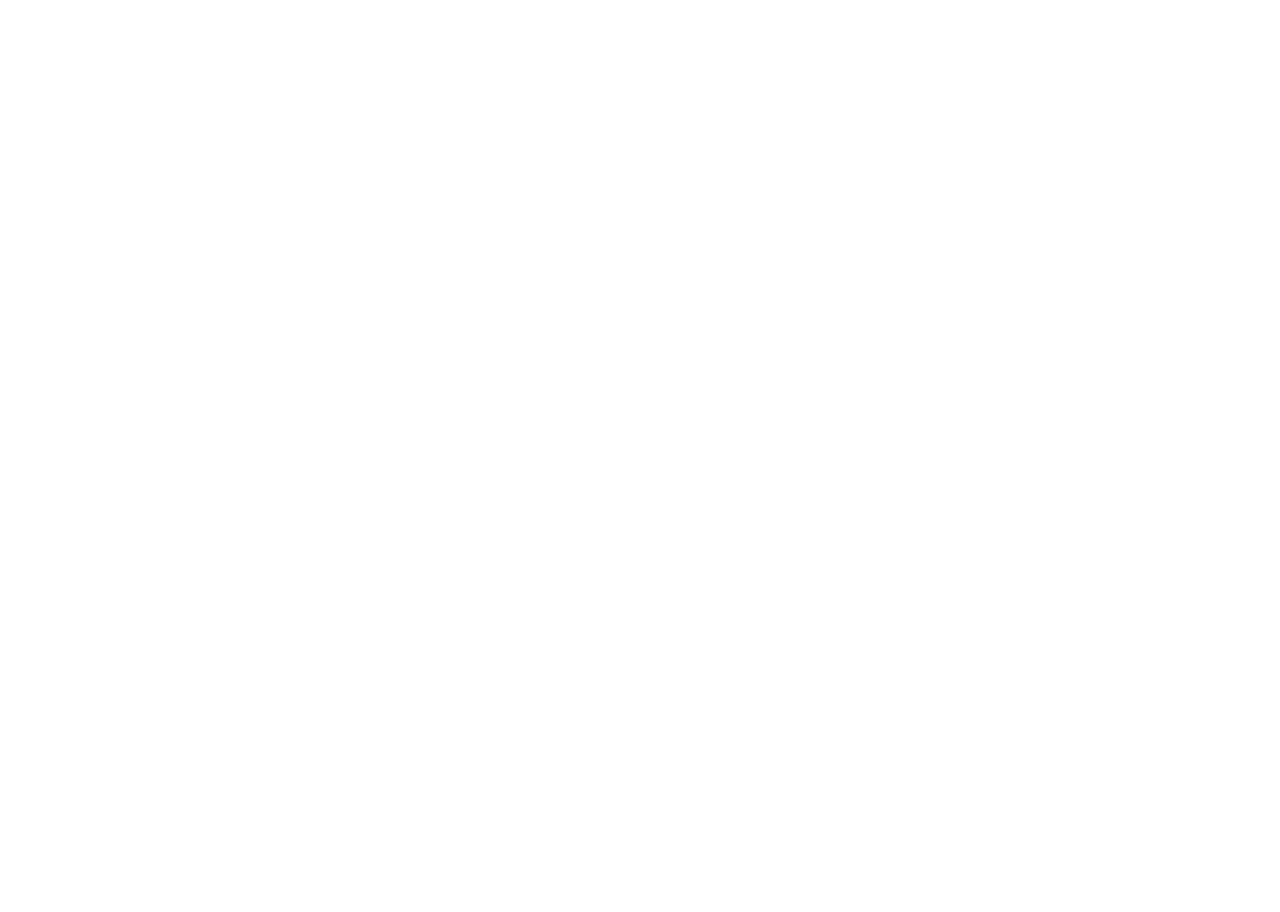
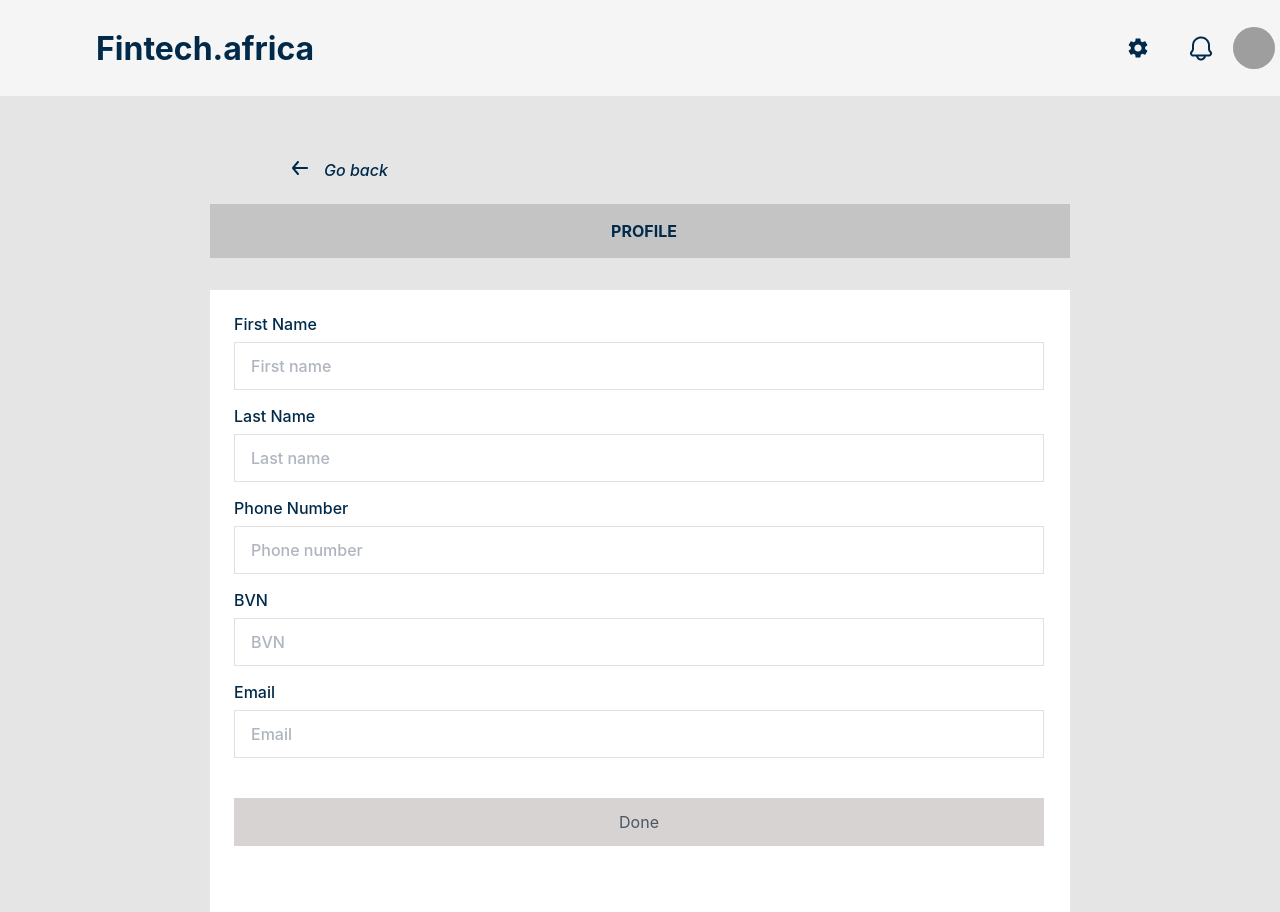
Before and after one commit to Danny4life/fintech.africa, a React (Vite) app: page /profile/1 in a window 1280 px wide. Before the commit this address had no page. Before the commit the page ends 800 px from the top, so only its background shows below. Built offline with nearby package versions, Linux system fonts and the light colour scheme; no server answers; grey boxes are pictures that could not be loaded.

Commit message:
edit wallet

```diff
--- a/src/App.jsx
+++ b/src/App.jsx
@@ -37,7 +37,7 @@
         <Route exact path="/reset-password"  element={<ResetPassword />}/>
         <Route exact path="/local-bank-transfer"  element={<LocalTrasnfer />}/>
         <Route exact path="/other-bank-transfer"  element={<OtherBankTransfer />}/>
-        <Route exact path="/profile"  element={<UserProfile />}/>
+        <Route exact path="/profile/:id"  element={<UserProfile />}/>
       </Routes>
       </BrowserRouter>
 
--- a/src/component/dashboard-component/Wallet.jsx
+++ b/src/component/dashboard-component/Wallet.jsx
@@ -3,10 +3,19 @@
 import VisibilityOutlinedIcon from '@mui/icons-material/VisibilityOutlined';
 import SearchOutlinedIcon from '@mui/icons-material/SearchOutlined';
 import { Link, useNavigate } from 'react-router-dom';
+import { useState } from 'react';
 
 const Wallet = () => {
 
     const navigate = useNavigate();
+
+    const[usersModel, setUsersModel] = useState(null);
+
+
+    const editUser = (e, id) => {
+        e.preventDefault();
+        navigate(`/profile/${id}`);
+    }
 
 
     return (
@@ -50,7 +59,7 @@
                                 <Link to={"#"}>Transfer</Link>
                             </div>
                             <div
-                            onClick={() => navigate("/profile")}
+                            onClick={(e, id) => editUser(e, usersModel.id)}
                             className=
                             'lg:w-[204px] w-[102px] h-[51px] bg-[#E5E5E5] flex justify-center items-center border-solid border border-[#012A4A] cursor-pointer'>
                                 <Link to={"#"}>Profile</Link>
--- a/src/component/services/GetUser.js
+++ b/src/component/services/GetUser.js
@@ -10,6 +10,11 @@
 
     }
 
+    updateUser(usersModel, id){
+
+        return axios.put(GETUSER_API_URL + "/" + id, usersModel);
+
+    }
 }
 
 export default new GetUser();
--- a/src/component/user-profile/UserProfileDetails.jsx
+++ b/src/component/user-profile/UserProfileDetails.jsx
@@ -1,10 +1,58 @@
-import { useNavigate } from "react-router-dom";
+import { useEffect, useState } from "react";
+import { useNavigate, useParams } from "react-router-dom";
 import Arrow from "../../svg/Arrow";
+import GetUser from "../services/GetUser";
 
 
 const UserProfileDetails = () => {
 
+    const {id} = useParams();
+
   const navigate = useNavigate();
+
+  const [usersModel, setUsersModel] = useState({
+
+    id: "",
+    firstName : "",
+    lastName : "",
+    email : "",
+    phoneNumber: "",
+    bvn : "",
+    pin : "",
+  })
+
+  const onChange = (e) => {
+    setUsersModel({...usersModel, [e.target.name]: e.target.value});
+
+  }
+
+  useEffect(() => {
+    const fetchData = async () => {
+
+        try {
+            const response = await GetUser.getUsersById(id);
+            setUsersModel(response.data);
+        }catch(error){
+            console.log(error);
+        }
+
+    }
+
+    fetchData();
+  }, [id])
+
+
+  const updateUser = (e) => {
+    e.preventDefault();
+    GetUser.updateUser(usersModel, id).then((response) => {
+        setUsersModel(response.data);
+    })
+    .catch((error) => {
+        console.log(error);
+    })
+
+  }
+
 
     return (
        <section className="h-max bg-[#E5E5E5] non-italic">
@@ -23,7 +71,7 @@
             </div>
         </div>
         <section className="flex justify-center items-center pt-8 non-italic">
-                <form action="" className="w-[860px] lg:h-[622px] h-[480px] bg-[#FFFFFF]">
+                <form action="" className="w-[860px] lg:h-[622px] h-[480px] bg-[#FFFFFF]" onSubmit={updateUser}>
                     <div className="pt-6">
                         <label htmlFor="firstname"
                         className="text-base font-medium leading-5 text-[#012A4A] ml-6 block">
@@ -31,8 +79,10 @@
                         </label>
                         <input
                         type="text"
-                        name="firstname"
+                        name="firstName"
                         placeholder="First name"
+                        value={usersModel.firstName}
+                        onChange={(e) => onChange(e)}
                         className="leading-5 lg:bg-[#FFFFFF] w-[330px] rounded-none
                         lg:w-[810px] lg:h-[48px] h-[30px] border border-[#D9D9D9] ml-6 py-2 px-2 lg:text-base text-sm font-medium text-[#000000]"
                         required
@@ -45,7 +95,9 @@
                         </label>
                         <input
                         type="text"
-                        name="lastname"
+                        name="lastName"
+                        value={usersModel.lastName}
+                        onChange={(e) => onChange(e)}
                         placeholder="Last name"
                         className="leading-5 lg:bg-[#FFFFFF] w-[330px] rounded-none
                         lg:w-[810px] lg:h-[48px] h-[30px] border border-[#D9D9D9] ml-6 py-2 px-2 lg:text-base text-sm font-medium text-[#000000]"
@@ -60,6 +112,8 @@
                         <input
                         type="number"
                         name="phoneNumber"
+                        value={usersModel.phoneNumber}
+                        onChange={(e) => onChange(e)}
                         placeholder="Phone number"
                         className="leading-5 lg:bg-[#FFFFFF] w-[330px] rounded-none
                         lg:w-[810px] lg:h-[48px] h-[30px] border border-[#D9D9D9] ml-6 py-2 px-2 lg:text-base text-sm font-medium text-[#000000]"
@@ -74,6 +128,8 @@
                         <input
                         type="number"
                         name="bvn"
+                        value={usersModel.bvn}
+                        onChange={(e) => onChange(e)}
                         placeholder="BVN"
                         className="leading-5 lg:bg-[#FFFFFF] w-[330px] rounded-none
                         lg:w-[810px] lg:h-[48px] h-[30px] border border-[#D9D9D9] ml-6 py-2 px-2 lg:text-base text-sm font-medium text-[#000000]"
@@ -88,6 +144,8 @@
                         <input
                         type="email"
                         name="email"
+                        value={usersModel.email}
+                        onChange={(e) => onChange(e)}
                         placeholder="Email"
                         className="leading-5 lg:bg-[#FFFFFF] w-[330px] rounded-none
                         lg:w-[810px] lg:h-[48px] h-[30px] border border-[#D9D9D9] ml-6 py-2 px-2 lg:text-base text-sm font-medium text-[#000000]"
```
